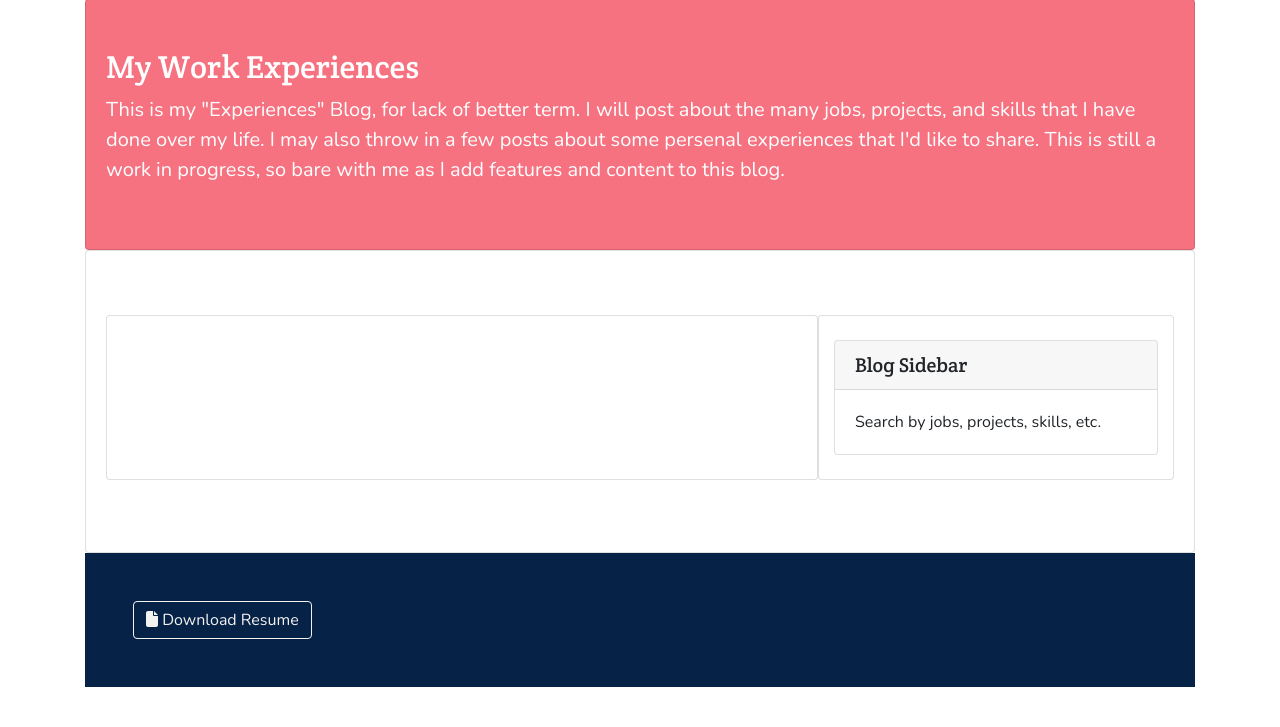
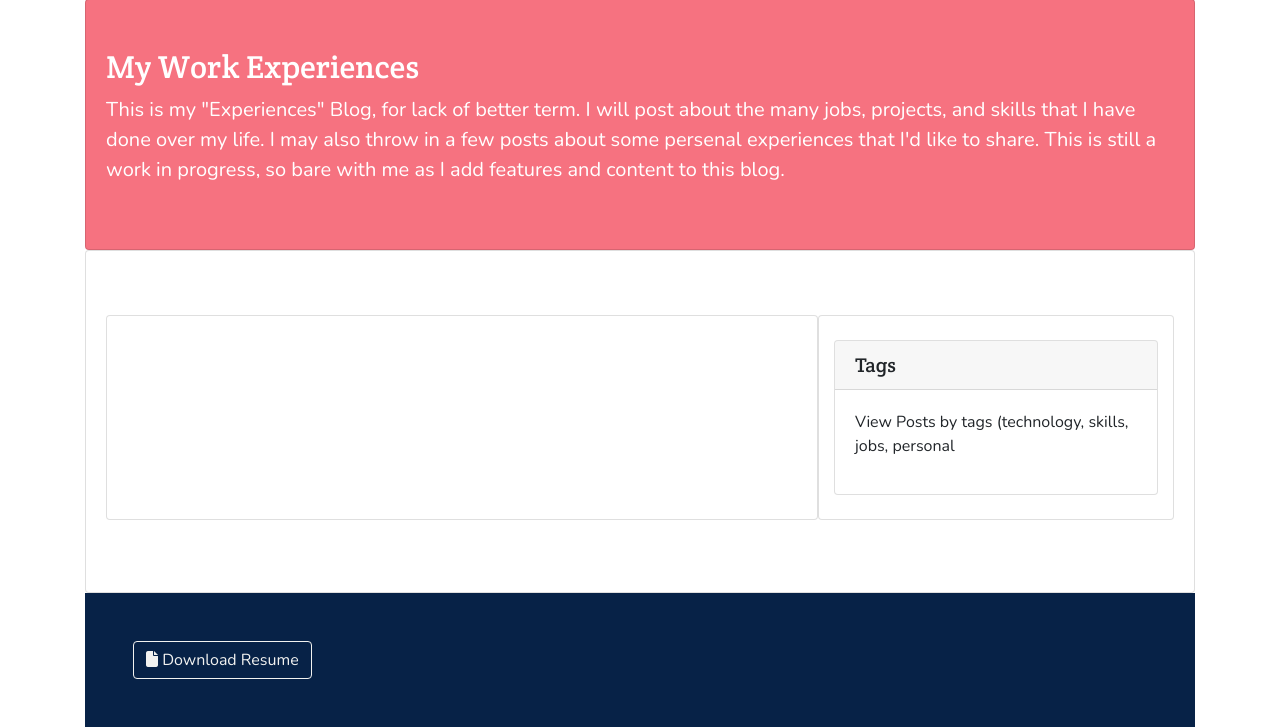
Before and after one commit to timpandrews/vresume, a Django app: page /xp in a window 1280 px wide. Shown: the part 396-1123 px from the top of the page. Before the commit the page ends 1083 px from the top, so only its background shows below. Run offline with Django 4.2, Linux system fonts and the light colour scheme; data that the repository does not hold is empty; some libraries are stand-ins or nearby versions.

Commit message:
Add tags to xp_sidebar

```diff
--- a/templates/partials/_xp_sidebar.html
+++ b/templates/partials/_xp_sidebar.html
@@ -3,9 +3,37 @@
 <!-- Sidebar Search Column -->
 <div class="col-md-4 card mb-4 mt-3 float-right ">
     <div class="card my-4">
-        <h5 class="card-header">Blog Sidebar</h5>
+        <h5 class="card-header">Tags</h5>
         <div class="card-body">
-            <p class="card-text">Search by jobs, projects, skills, etc.</p>
+            <p class="card-text">View Posts by tags (technology, skills, jobs, personal</p>
+            <p>
+                {% for tag in technology_tags %}
+                    <button class="btn btn-primary btn-sm mb-2" type="button">
+                        <i class="fa-solid fa-tag"></i> {{ tag.0 }}
+                    </button>
+                {% endfor %}
+            </p>
+            <p>
+                {% for tag in skill_tags %}
+                    <button class="btn btn-success btn-sm mb-2" type="button">
+                        <i class="fa-solid fa-tag"></i> {{ tag.0 }}
+                    </button>
+                {% endfor %}
+            </p>
+            <p>
+                {% for tag in job_tags %}
+                    <button class="btn btn-info btn-sm mb-2" type="button">
+                        <i class="fa-solid fa-tag"></i> {{ tag.0 }}
+                    </button>
+                {% endfor %}
+            </p>
+            <p>
+                {% for tag in personal_tags %}
+                    <button class="btn btn-secondary btn-sm mb-2" type="button">
+                        <i class="fa-solid fa-tag"></i> {{ tag.0 }}
+                    </button>
+                {% endfor %}
+            </p>
         </div>
     </div>
 </div>
--- a/templates/xp/xp_detail.html
+++ b/templates/xp/xp_detail.html
@@ -19,7 +19,7 @@
                         <p class="card-text">{{ object.content | safe }}</p>
                     </div>
                     <div>
-                        {% for tag in tags %}
+                        {% for tag in xp_tags %}
                             {% if tag.1 == 0 %} <!-- technology -->
                                 <button class="btn btn-primary btn-sm mb-2" type="button">
                                     <i class="fa-solid fa-tag"></i> {{ tag.0 }}
--- a/xp/views.py
+++ b/xp/views.py
@@ -1,3 +1,4 @@
+from socketserver import ThreadingUnixStreamServer
 from django.shortcuts import render
 from django.views import generic
 from pages.models import Resume
@@ -5,20 +6,58 @@ from pages.models import Resume
 from xp.models import Xp, TagType
 
 
+def get_xp_tags(names):
+    tags = []
+    for tag in names:
+        list = (tag, 'type')
+        type = TagType.objects.filter(tag_name=tag).values('tag_type')
+        if type:
+            type = type.values()[0]['tag_type']
+        else:
+            type = '99'
+        tags.append((tag, type))
+    tags = sorted(tags, key=lambda x: (x[1], x[0]))
+    return tags
+
+
+def get_tags(tag_type):
+    tag_dict = TagType.objects.filter(tag_type=tag_type).order_by(
+        'tag_type', 'tag_name').values('tag_name', 'tag_type')
+    tags = []
+    for tag in tag_dict:
+        lst = []
+        lst.append(tag['tag_name'])
+        lst.append(tag['tag_type'])
+        tags.append(lst)
+    print(tags)
+
+    return tags
+
+
 class XpList(generic.ListView):
-    queryset = Xp.objects.filter(status=1).order_by('sort_override', '-created_at')
+    queryset = Xp.objects.filter(status=1).order_by(
+        'sort_override', '-created_at')
     template_name = 'xp/xp.html'
     paginate_by = 3
 
     def get_context_data(self, **kwargs):
         # Call the base implementation first to get the context
         context = super(XpList, self).get_context_data(**kwargs)
-        # Create any data and add it to the context
+
         # Get URL to resume stored in db
         # Hardcoded for name= for now
-        resume_url = Resume.objects.filter(name='Tim Andrews').only('filename').first()
+        resume_url = Resume.objects.filter(
+            name='Tim Andrews').only('filename').first()
         context['resume_url'] = resume_url
+
+        # Get tags for sidebard
+        context['technology_tags'] = get_tags(0)
+        context['skill_tags'] = get_tags(1)
+        context['job_tags'] = get_tags(2)
+        context['personal_tags'] = get_tags(3)
+
         return context
+
 
 class XpDetail(generic.DetailView):
     model = Xp
@@ -31,26 +70,20 @@ class XpDetail(generic.DetailView):
 
         # Get URL to resume stored in db
         # Hardcoded for name= for now
-        resume_url = Resume.objects.filter(name='Tim Andrews').only('filename').first()
+        resume_url = Resume.objects.filter(
+            name='Tim Andrews').only('filename').first()
         context['resume_url'] = resume_url
 
-        # Get all Tags for XP
-        tags = []
-        names = self.object.tags.names()
-        for tag in names:
-            list = (tag, 'type')
-            type = TagType.objects.filter(tag_name=tag).values('tag_type')
-            if type:
-                type = type.values()[0]['tag_type']
-            else:
-                type = '99'
-
-            tags.append((tag, type))
-
-        tags = sorted(tags, key=lambda x: (x[1], x[0]))
-        context['tags'] = tags
+        # Get Tags for XP
+        context['xp_tags'] = get_xp_tags(self.object.tags.names())
 
         # Get related items for XP
         context["related_items"] = self.object.tags.similar_objects()[:4]
 
+        # Get tags for sidebard
+        context['technology_tags'] = get_tags(0)
+        context['skill_tags'] = get_tags(1)
+        context['job_tags'] = get_tags(2)
+        context['personal_tags'] = get_tags(3)
+
         return context
```
